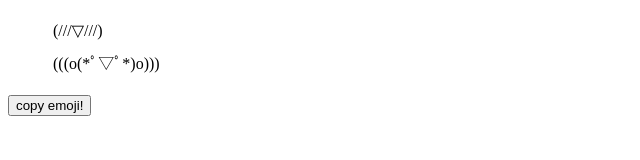
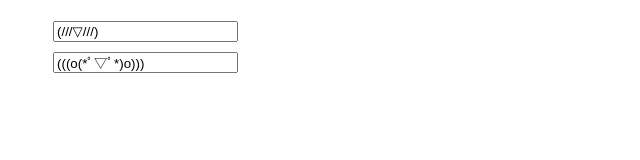
Before and after one commit to riahk/emojiBank, a browser extension: page emoji.html in a window 1280 px wide. Shown: the whole page, without its empty margins (0-640 px from the left). Drawn offline with nearby package versions, Linux system fonts and the light colour scheme; some packages are replaced by stand-ins of ours; a script that the page names is missing.

```diff
--- a/emoji.html
+++ b/emoji.html
@@ -13,7 +13,7 @@
     <ul class="bank">
     </ul>
 
-    <button id="copy" data-clipboard-text="test">copy emoji!</button>
+    <!--<button id="copy" data-clipboard-text="test">copy emoji!</button>-->
     <script src="bower_components/zeroclipboard/dist/ZeroClipboard.min.js"></script>
   </body>
 </html>
--- a/emoji.js
+++ b/emoji.js
@@ -5,21 +5,24 @@
   //list all emoji in the bank
   for(var i = 0; i < emojis.length; i++) {
     var emoji = emojis[i];
-    $('.bank').append("<li class=\"emoji\">"+emoji+"</li>");
+    $('.bank').append("<li class=\"emoji\"><input value=\""+emoji+"\" readonly></input></li>");
   }
 
+  //select emoji when clicked
   $('.bank').on('click', '.emoji', function(event) {
     $(".selected").removeClass("selected");
     $(this).addClass("selected");
-    var emojiText = $(this).text();
-    console.log(emojiText);
+    $(this).children()[0].select();
   });
 
-  var client = new ZeroClipboard( document.getElementById("copy"));
+  //zeroclipboard
+  /*var client = new ZeroClipboard( $("#copy"));
+  console.log(client);
+
   client.on("ready", function(readyEvent) {
     client.on("aftercopy", function(event) {
       event.target.style.display = "none";
       console.log('copied!');
     });
-  });
+  });*/
 });
```
